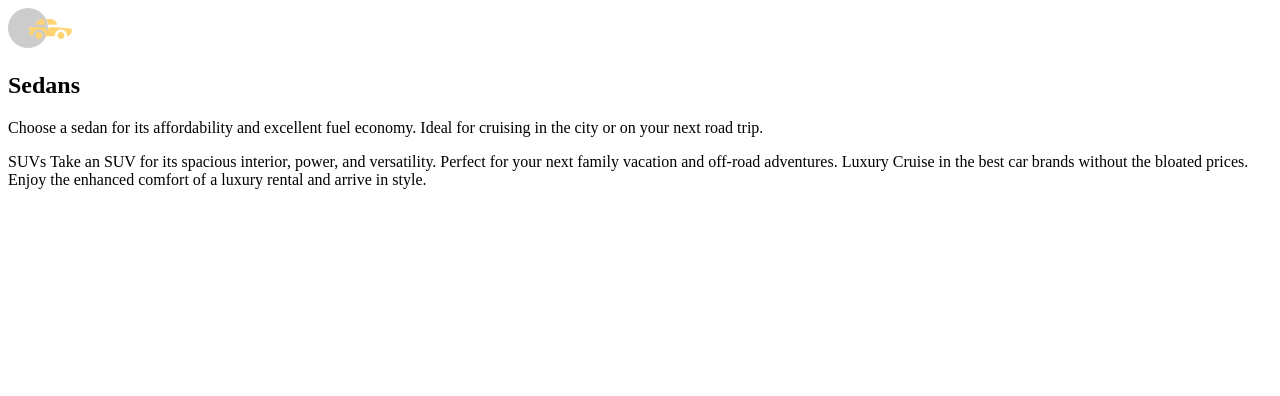
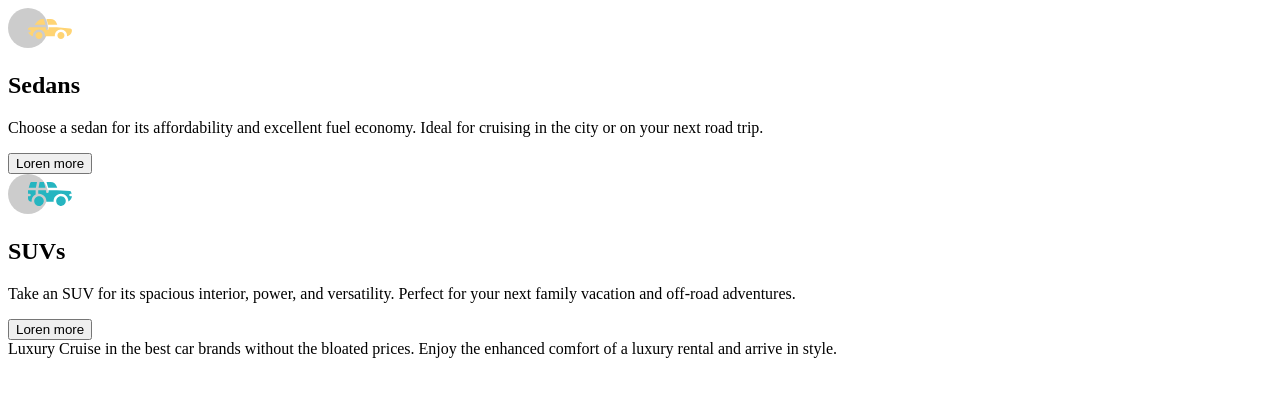
Before and after one commit to Allan-Adriano/3-column-preview-card-component, a plain HTML site: page index.html in a window 1280 px wide. Drawn offline with Linux system fonts and the light colour scheme.

Commit message:
terminando card suv's

```diff
--- a/index.html
+++ b/index.html
@@ -18,15 +18,21 @@
         <h2>Sedans</h2>
         <p>Choose a sedan for its affordability and excellent fuel economy. Ideal for cruising in the city
           or on your next road trip.</p>
+          <button class="btn-sedans">Loren more</button>
+      </div>
+    </div>
+    <div class="card-suv's">
+      <div class="card-container">
+        <img src="images/icon-suvs.svg">
+        <h2>SUVs</h2>
+        <p>Take an SUV for its spacious interior, power, and versatility. Perfect for your next family vacation
+          and off-road adventures.</p>
+          <button class="btn-suv's">Loren more</button>
       </div>
     </div>
 
+
   </div>
-
-
-  SUVs
-  Take an SUV for its spacious interior, power, and versatility. Perfect for your next family vacation
-  and off-road adventures.
 
   Luxury
   Cruise in the best car brands without the bloated prices. Enjoy the enhanced comfort of a luxury
```
